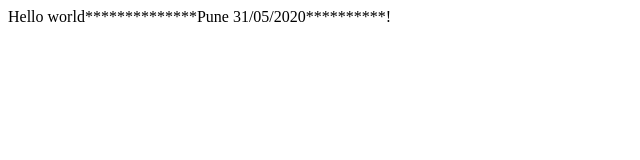
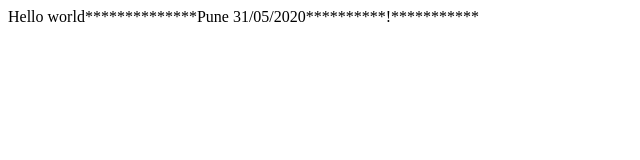
Before and after one commit to kshitijinfotech/kshitijinfotech.github.io, a plain HTML site: page Index.html in a window 1280 px wide. Shown: the full height of the page, 0-640 px from the left. Drawn offline with Linux system fonts and the light colour scheme.

Commit message:
Update Index.html

```diff
--- a/Index.html
+++ b/Index.html
@@ -1,6 +1,6 @@
 <html>
 <header><title>This is title</title></header>
 <body>
-Hello world**************Pune 31/05/2020**********!
+Hello world**************Pune 31/05/2020**********!***********
 </body>
 </html>
```
